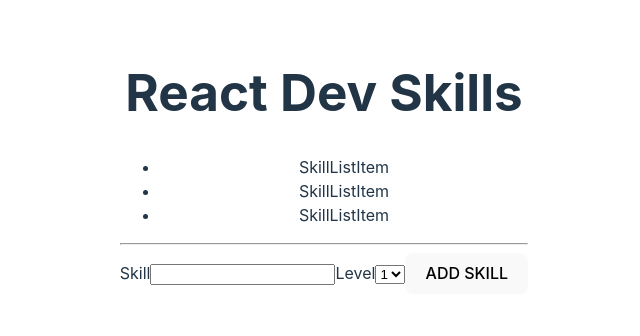
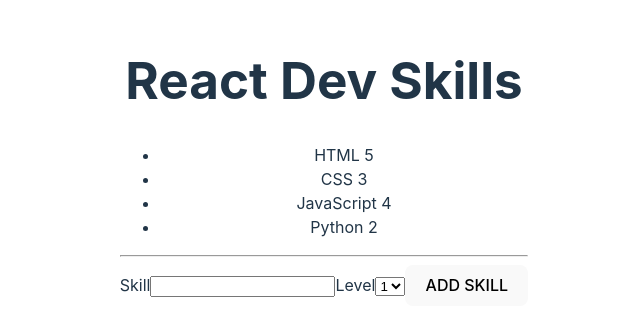
Before and after one commit to Dami-Olus/react-dev-skills, a React (Vite) app: page / in a window 1280 px wide. Shown: the part 238-574 px from the top of the page, without its empty margins (316-956 px from the left). Built offline with nearby package versions, Linux system fonts and the light colour scheme.

Commit message:
dynamically rendered skills in the list

```diff
--- a/src/assets/components/SkillList.jsx
+++ b/src/assets/components/SkillList.jsx
@@ -1,16 +1,16 @@
-import React from 'react'
-import SkillListItem from './SkillListItem'
+import React from "react";
+import SkillListItem from "./SkillListItem";
 
-function SkillList() {
+function SkillList({ skills }) {
   return (
     <div>
       <ul>
-        <SkillListItem />
-        <SkillListItem />
-        <SkillListItem />
+        {skills.map((skill) => (
+          <SkillListItem skills={skill} />
+        ))}
       </ul>
     </div>
-  )
+  );
 }
 
-export default SkillList
+export default SkillList;
--- a/src/assets/components/SkillListItem.jsx
+++ b/src/assets/components/SkillListItem.jsx
@@ -1,7 +1,7 @@
-function SkillListItem() {
+function SkillListItem({skills}) {
   return (
     <div>
-      <li>SkillListItem</li>
+      <li>{skills.name} <span>{skills.level}</span></li>
     </div>
   );
 }
```
